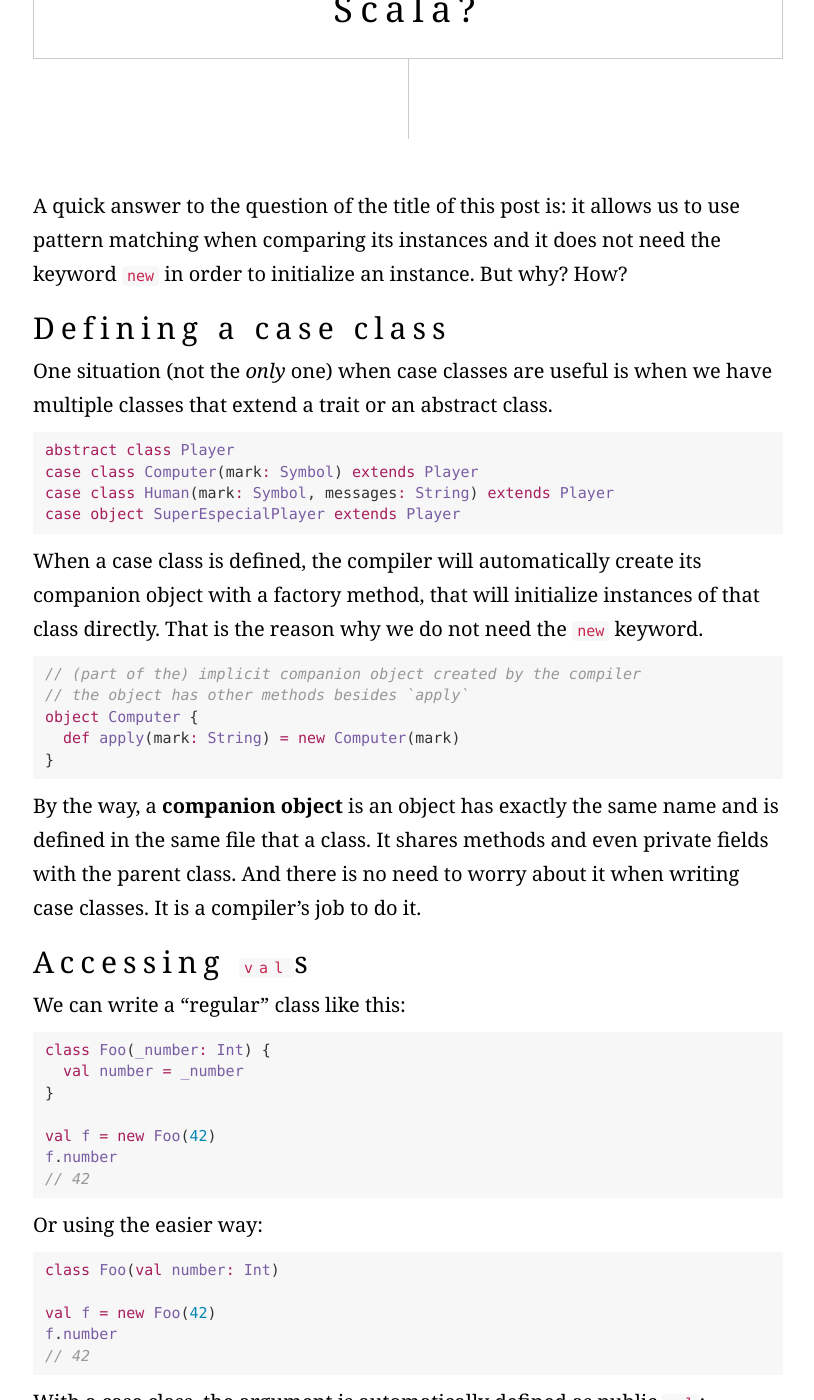
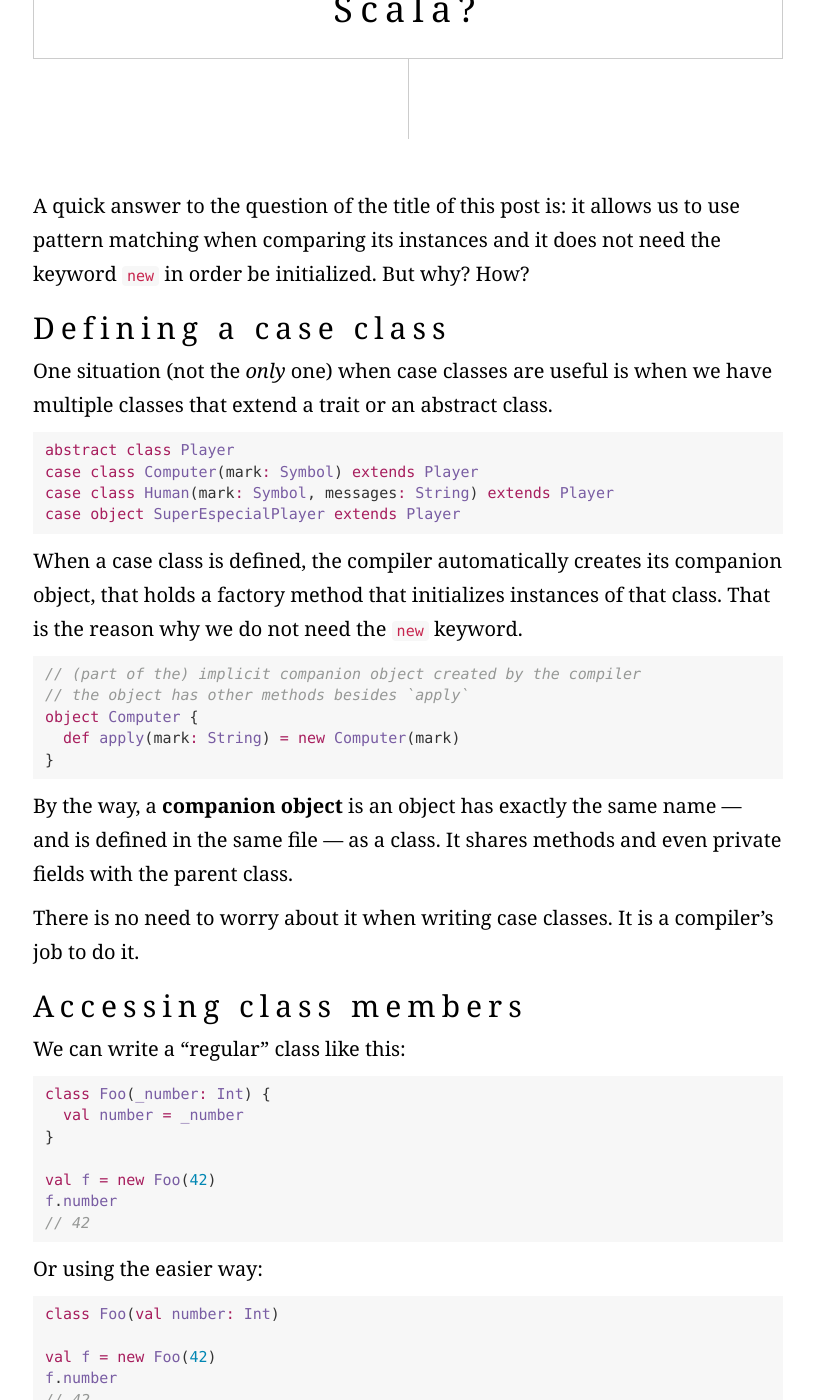
Before and after one commit to pwdd/pwdd.github.io, a Jekyll site: the page built from _posts/2017-01-15-what-is-case-class-in-scala.md, in a window 1280 px wide and 1400 px high, scrolled down 223 px. Shown: the whole window, without its empty margins (232-1046 px from the left). Built offline with Jekyll 4.4.1, drawn with Linux system fonts in a browser that asks for light colours; nearby versions of some CDN libraries; some web fonts are replaced; some of the changed text lies outside the part shown.

Commit message:
review 3

````diff
--- a/_posts/2017-01-15-what-is-case-class-in-scala.md
+++ b/_posts/2017-01-15-what-is-case-class-in-scala.md
@@ -6,7 +6,7 @@ category: apprenticeship
 tags: [scala]
 ---
 
-A quick answer to the question of the title of this post is: it allows us to use pattern matching when comparing its instances and it does not need the keyword `new` in order to initialize an instance. But why? How?<!--more-->
+A quick answer to the question of the title of this post is: it allows us to use pattern matching when comparing its instances and it does not need the keyword `new` in order be initialized. But why? How?<!--more-->
 
 ## Defining a case class
 
@@ -19,7 +19,7 @@ case class Human(mark: Symbol, messages: String) extends Player
 case object SuperEspecialPlayer extends Player
 ```
 
-When a case class is defined, the compiler will automatically create its companion object with a factory method, that will initialize instances of that class directly. That is the reason why we do not need the `new` keyword.
+When a case class is defined, the compiler automatically creates its companion object, that holds a factory method that initializes instances of that class. That is the reason why we do not need the `new` keyword.
 
 ```scala
 // (part of the) implicit companion object created by the compiler
@@ -29,9 +29,11 @@ object Computer {
 }
 ```
 
-By the way, a **companion object** is an object has exactly the same name and is defined in the same file that a class. It shares methods and even private fields with the parent class. And there is no need to worry about it when writing case classes. It is a compiler's job to do it.
+By the way, a **companion object** is an object has exactly the same name &mdash; and is defined in the same file &mdash; as a class. It shares methods and even private fields with the parent class.
 
-## Accessing `val`s
+There is no need to worry about it when writing case classes. It is a compiler's job to do it.
+
+## Accessing class members
 
 We can write a "regular" class like this:
 
@@ -55,7 +57,7 @@ f.number
 // 42
 ```
 
-With a case class, the argument is automatically defined as public `val`:
+With a case class, the argument is automatically defined as public `val`, a member of the given case class:
 
 ```scala
 // case class Computer(mark: Symbol) extends Player
@@ -102,7 +104,7 @@ f.number
 // error: value 'number' is not a member of Foo
 ```
 
-Understanding this is helpful when we try to understand how to understand a class that has a constructor. For example:
+Understanding this is helpful when we need to extend a class that has a constructor. For example:
 
 ```scala
 // THIS WILL NOT WORK
````
Also changed, not shown: other parts of _posts/2017-01-15-what-is-case-class-in-scala.md (+6 -8 lines).
